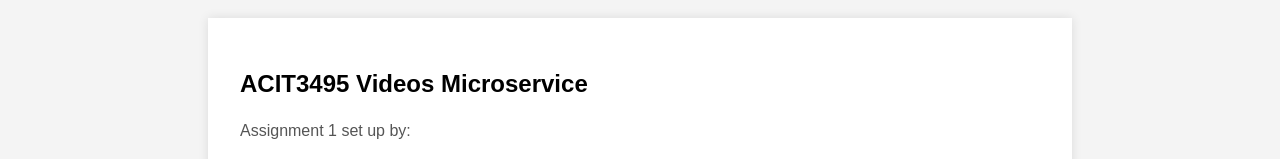
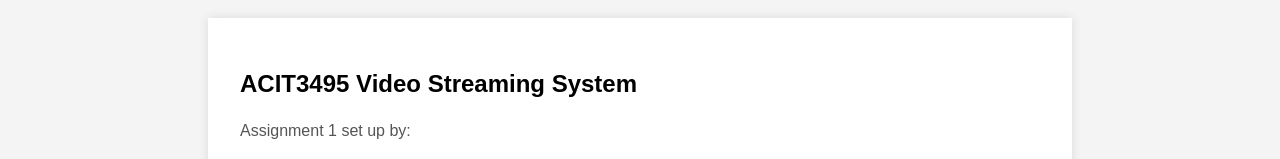
Before and after one commit to echuchu/acit3495, a plain HTML site: page auth/files/index.html in a window 1280 px wide. Shown: the part 126-285 px from the top of the page. Drawn offline with Linux system fonts and the light colour scheme.

Commit message:
- Updated the header on Auth webpage

```diff
--- a/auth/files/index.html
+++ b/auth/files/index.html
@@ -67,7 +67,7 @@
     </header>
 
     <section>
-        <h2>ACIT3495 Videos Microservice</h2>
+        <h2>ACIT3495 Video Streaming System</h2>
         <p>Assignment 1 set up by:</p>
         <ul>
             <li>Eva Chu</li>
```
